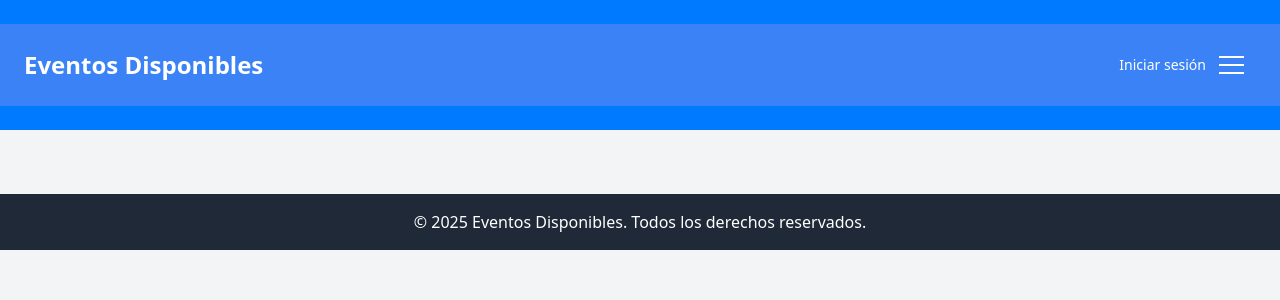
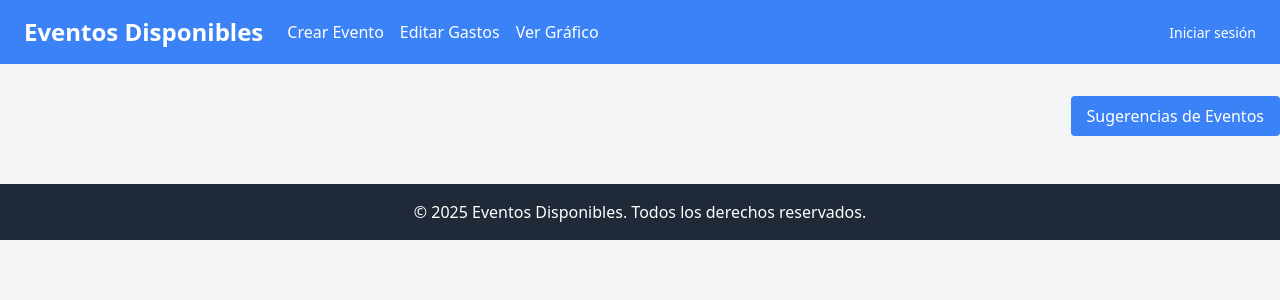
Before and after one commit to matiassromo/coreweb, a Python web app: template eventos/templates/index.html in a window 1280 px wide. Shown: the top 300 px of the page. Run offline with Jinja, Linux system fonts and the light colour scheme; the template is opened without the code that fills it, so the values that code supplies are empty; some libraries are stand-ins or nearby versions.

Commit message:
navbar implementation

```diff
--- a/controllers.py
+++ b/controllers.py
@@ -158,7 +158,7 @@ def get_eventos():
 def gastos():
     if 'user_id' not in session:
         flash('Debes iniciar sesión para gestionar tus eventos.', 'danger')
-        return redirect(url_for('login'))
+        return redirect(url_for('controllers.login'))
 
     # Obtener los eventos creados por el usuario autenticado
     eventos_usuario = Evento.query.filter_by(id_organizador=session['user_id']).all()
@@ -178,7 +178,7 @@ def gastos():
 
             if evento.id_organizador != session['user_id']:
                 flash('No tienes permiso para editar este evento.', 'danger')
-                return redirect(url_for('gastos'))
+                return redirect(url_for('controllers.gastos'))
 
             # Actualizar los datos del evento
             evento.nombre = request.form.get('nombre')
--- /dev/null
+++ b/eventos/templates/base.html
@@ -0,0 +1,45 @@
+<!DOCTYPE html>
+<html lang="en">
+
+<head>
+  <meta charset="UTF-8">
+  <meta name="viewport" content="width=device-width, initial-scale=1.0">
+  <link rel="stylesheet" href="{{ url_for('static', filename='style.css') }}">
+  <script src="https://cdn.tailwindcss.com"></script>
+  <title>{% block title %}Eventos Disponibles{% endblock %}</title>
+</head>
+
+<body class="bg-gray-100 font-sans">
+  <!-- Navbar -->
+  <header class="flex justify-between items-center bg-blue-500 text-white py-4 px-6">
+    <div class="flex items-center">
+      <a href="/" class="text-2xl font-bold mr-6 hover:text-blue-300 hover:no-underline">Eventos Disponibles</a>
+      <nav class="flex space-x-4">
+        <a href="/crear_evento" class="text-white hover:text-blue-300 hover:no-underline transition duration-300">Crear Evento</a>
+        <a href="/gastos" class="text-white hover:text-blue-300 hover:no-underline transition duration-300">Editar Gastos</a>
+        <a href="/grafico" class="text-white hover:text-blue-300 hover:no-underline transition duration-300">Ver Gráfico</a>
+      </nav>
+    </div>
+    <div>
+      {% if session.get('user_name') %}
+      <span class="mr-4">Hola, {{ session['user_name'] }}</span>
+      <a href="/logout" class="text-sm text-red-300 hover:underline">Cerrar sesión</a>
+      {% else %}
+      <a href="/login" class="text-sm text-white hover:underline">Iniciar sesión</a>
+      {% endif %}
+    </div>
+  </header>
+
+  <!-- Contenido dinámico -->
+  <main class="container mx-auto mt-8">
+    {% block content %}
+    {% endblock %}
+  </main>
+
+  <!-- Footer -->
+  <footer class="bg-gray-800 text-white text-center py-4 mt-8">
+    <p>&copy; 2025 Eventos Disponibles. Todos los derechos reservados.</p>
+  </footer>
+</body>
+
+</html>
--- a/eventos/templates/index.html
+++ b/eventos/templates/index.html
@@ -1,66 +1,17 @@
-<!DOCTYPE html>
-<html lang="en">
+{% extends "base.html" %}
 
-<head>
-  <meta charset="UTF-8">
-  <meta name="viewport" content="width=device-width, initial-scale=1.0">
-  <link rel="stylesheet" href="{{ url_for('static', filename='style.css') }}">
-  <script src="https://cdn.tailwindcss.com"></script>
-  <title>Eventos Disponibles</title>
-</head>
+{% block title %}Eventos Disponibles{% endblock %}
 
-<body class="bg-gray-100 font-sans">
-  <!-- Menú Lateral con Botón de Hamburguesa -->
-  <header id="sidemenu" class="relative">
-    <div class="flex justify-between items-center bg-blue-500 text-white py-4 px-6">
-      <h1 class="text-2xl font-bold">Eventos Disponibles</h1>
-      <div class="flex items-center">
-        {% if session.get('user_name') %}
-        <span class="mr-4">Hola, {{ session['user_name'] }}</span>
-        <a href="/logout" class="text-sm text-red-300 hover:underline">Cerrar sesión</a>
-        {% else %}
-        <a href="/login" class="text-sm text-white hover:underline">Iniciar sesión</a>
-        {% endif %}
-        <button class="sidemenu__btn" v-on:click="navOpen=!navOpen" v-bind:class="{ active: navOpen }">
-          <span class="top"></span>
-          <span class="mid"></span>
-          <span class="bottom"></span>
-        </button>
+{% block content %}
+<main id="app" class="container mx-auto mt-8">
+  <!-- Botón para Sugerencias -->
+  <div class="flex justify-end mb-4">
+    <a href="{{ url_for('controllers.sugerencias_evento') }}"
+       class="bg-blue-500 text-white py-2 px-4 rounded hover:bg-blue-600">
+      Sugerencias de Eventos
+    </a>
   </div>
-    </div>
-    <transition name="translateX">
-      <nav v-show="navOpen" class="absolute top-0 left-0 bg-gray-800 text-white w-64 h-screen z-50">
-        <div class="sidemenu__wrapper">
-          <ul class="sidemenu__list">
-            {% if session.get('user_id') %}
-            <li class="sidemenu__item">
-              <a href="/gastos" class="block py-2 px-4 hover:bg-gray-700">Editar Gastos</a>
-            </li>
-            <li class="sidemenu__item">
-              <a href="/crear_evento" class="block py-2 px-4 hover:bg-gray-700">Crear Evento</a>
-            </li>
-            <!-- Nuevo enlace para el gráfico -->
-            <li class="sidemenu__item">
-              <a href="/grafico" class="block py-2 px-4 hover:bg-gray-700">Ver Gráfico</a>
-            </li>
-            {% endif %}
-            <li class="sidemenu__item">
-              <a href="/" class="block py-2 px-4 hover:bg-gray-700">Inicio</a>
-            </li>
-            {% if not session.get('user_name') %}
-            <li class="sidemenu__item">
-              <a href="/login" class="block py-2 px-4 hover:bg-gray-700">Iniciar sesión</a>
-            </li>
-            {% endif %}
-          </ul>
-        </div>
-      </nav>
-    </transition>
 
-  </header>
-
-  <!-- Contenido Principal -->
-  <main id="app" class="container mx-auto mt-8">
   <div class="grid grid-cols-1 md:grid-cols-3 gap-6">
     <!-- Tarjetas dinámicas -->
     <div v-for="evento in eventos" :key="evento.id_evento" class="perspective">
@@ -75,38 +26,19 @@
           <p><strong>Hora:</strong> [[ evento.hora ]]</p>
           <p><strong>Lugar:</strong> [[ evento.lugar ]]</p>
           <p v-if="evento.presupuesto"><strong>Presupuesto:</strong> $[[ evento.presupuesto ]]</p>
-            <!-- Botón Asistir -->
-            <button @click="asistir(evento.id_evento)"
-            class="mt-4 bg-green-500 text-white py-2 px-4 rounded hover:bg-green-600">
-            Asistir
-          </button>
-
         </div>
       </div>
     </div>
   </div>
 </main>
 
-  <!-- Footer -->
-  <footer class="bg-gray-800 text-white text-center py-4 mt-8">
-    <p>&copy; 2025 Eventos Disponibles. Todos los derechos reservados.</p>
-  </footer>
-
-  <!-- Scripts -->
 <script src="https://cdn.jsdelivr.net/npm/vue@2"></script>
 <script>
-    new Vue({
-      el: '#sidemenu',
-      data: {
-        navOpen: false,
-      },
-    });
-
   new Vue({
     el: '#app',
     delimiters: ['[[', ']]'], // Cambiar delimitadores para evitar conflictos con Jinja2
     data: {
-        eventos: [],
+      eventos: [], // Datos de eventos
     },
     methods: {
       async fetchEventos() {
@@ -119,26 +51,10 @@
           console.error('Error al cargar eventos:', error);
         }
       },
-        async asistir(eventoId) {
-          try {
-            const response = await fetch('/api/asistir', {
-              method: 'POST',
-              headers: { 'Content-Type': 'application/json' },
-              body: JSON.stringify({ id_evento: eventoId }),
-            });
-            const result = await response.json();
-            alert(result.message || result.error || 'Ocurrió un error.');
-          } catch (error) {
-            console.error('Error al registrarse:', error);
-            alert('Error al intentar registrarse.');
-          }
-        },
     },
     mounted() {
       this.fetchEventos();
     },
   });
 </script>
-</body>
-
-</html>
+{% endblock %}
```
Also changed, not shown: eventos/templates/crear_evento.html (+4 -18 lines), eventos/templates/gastos.html (+6 -20 lines), eventos/templates/grafico.html (+7 -11 lines). Lines whose indentation alone changed are shown as unchanged.
